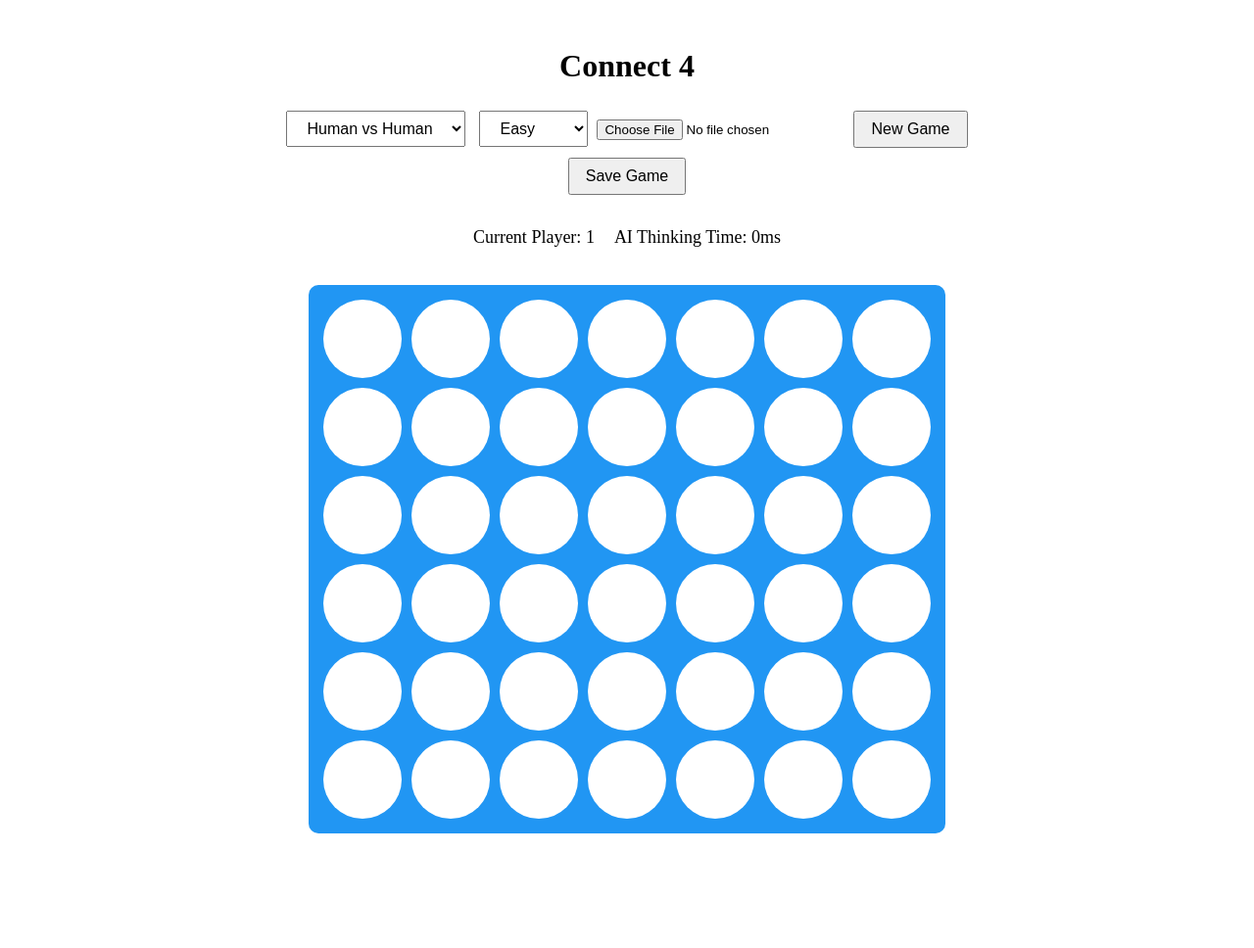
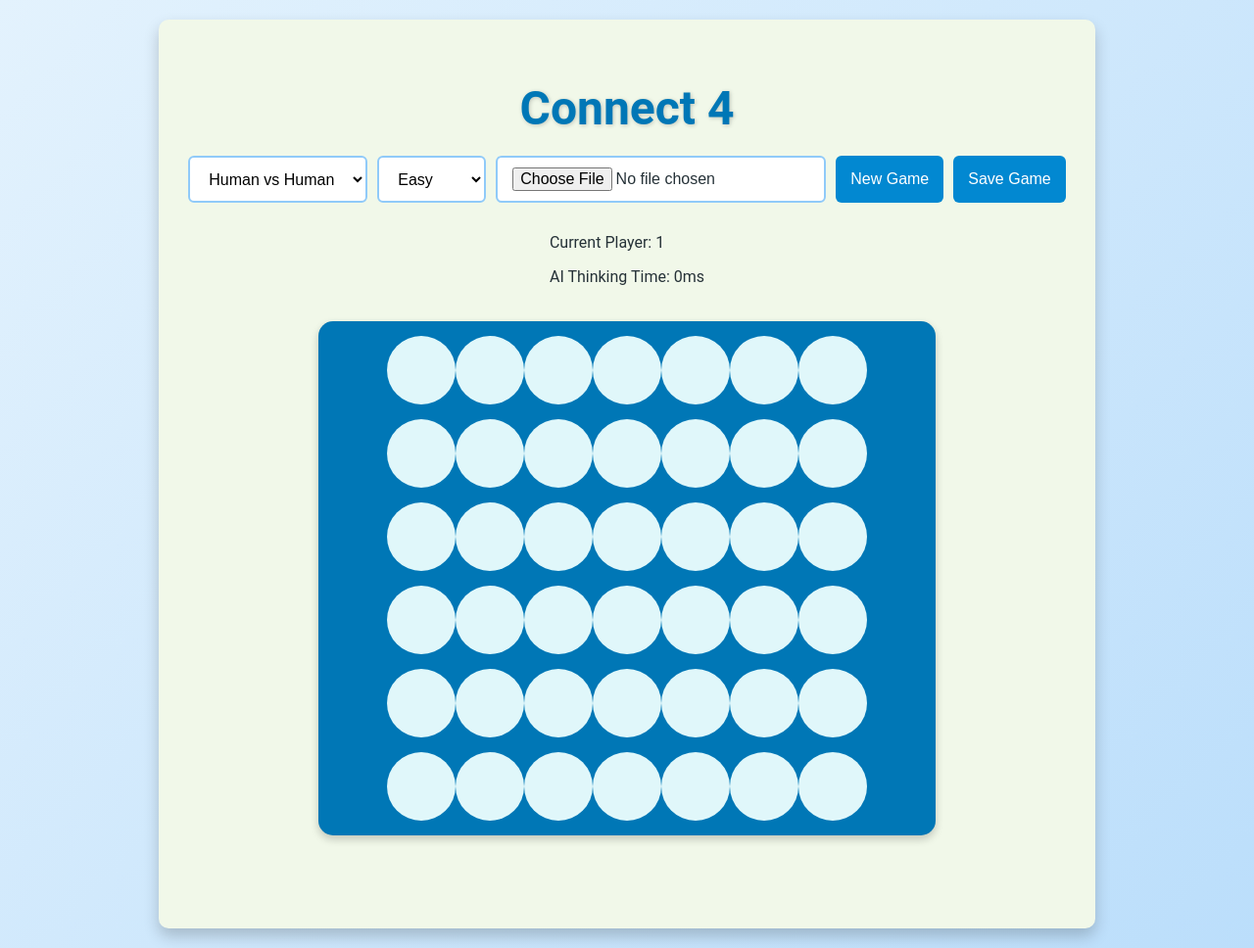
Before and after one commit to tmahir99/Vestacka, a Django app: template connect4/game/templates/game/index.html in a window 1280 px wide. Shown: the whole page at 98% size. Before the commit the page ends 851 px from the top, so only its background shows below. Run offline with Django 5.2, Linux system fonts and the light colour scheme; the template is opened without the code that fills it, so the values that code supplies are empty.

Commit message:
updated design

```diff
--- a/connect4/connect4/settings.py
+++ b/connect4/connect4/settings.py
@@ -25,11 +25,8 @@ SECRET_KEY = 'django-insecure-c+x)#d1kwefbw+1m&*iq0^q33-m_=uf1j(#d3x#2)*b_zkv&(a
 # SECURITY WARNING: don't run with debug turned on in production!
 DEBUG = True
 
-ALLOWED_HOSTS = ['127.0.0.1', 'localhost', 'connect3-1.onrender.com']
+ALLOWED_HOSTS = []
 
-CSRF_TRUSTED_ORIGINS = [
-    'https://connect3-1.onrender.com',
-]
 
 # Application definition
 
--- a/connect4/game/static/css/style.css
+++ b/connect4/game/static/css/style.css
@@ -1,52 +1,124 @@
 :root {
-    --cell-size: 80px;
-    --board-color: #2196F3;
-    --empty-cell: #fff;
-    --player1-color: #f44336;
-    --player2-color: #ffeb3b;
+    --cell-size: 70px;
+    --board-color: #0077b6;
+    --empty-cell: #e0f7fa;
+    --player1-color: #ff6f61;
+    --player2-color: #ffdd59;
+    --text-color: #263238;
+    --button-bg: #0288d1;
+    --button-hover-bg: #0277bd;
+    --button-text: #ffffff;
+    --container-bg: #f1f8e9;
+    --shadow-color: rgba(0, 0, 0, 0.2);
+}
+
+body {
+    font-family: 'Roboto', sans-serif;
+    background: linear-gradient(135deg, #e3f2fd, #bbdefb);
+    color: var(--text-color);
+    margin: 0;
+    padding: 0;
+    display: flex;
+    justify-content: center;
+    align-items: center;
+    min-height: 100vh;
 }
 
 .container {
-    max-width: 800px;
-    margin: 0 auto;
-    padding: 20px;
+    max-width: 1100px;
+    margin: 20px auto;
+    display: flex;
+    flex-direction: column;
+    padding: 30px;
+    background-color: var(--container-bg);
+    border-radius: 10px;
+    box-shadow: 0 8px 16px var(--shadow-color);
+    justify-content: center;
+    align-items: center;
+
+}
+
+h1 {
+    font-size: 3rem;
+    color: var(--board-color);
     text-align: center;
+    margin-bottom: 20px;
+    text-shadow: 1px 1px 4px var(--shadow-color);
 }
 
 .game-controls {
     margin-bottom: 20px;
+    display: flex;
+    flex-direction: column;
+    align-items: center;
+    gap: 15px;
 }
 
 .game-setup {
-    margin-bottom: 10px;
+    display: flex;
+    justify-content: center;
+    flex-wrap: wrap;
+    gap: 10px;
 }
 
 .game-setup select,
+.game-setup button,
+.game-setup input {
+    padding: 10px 15px;
+    font-size: 16px;
+    border: 2px solid #90caf9;
+    border-radius: 6px;
+    background: #ffffff;
+    outline: none;
+    transition: all 0.3s ease;
+}
+
 .game-setup button {
-    margin: 5px;
-    padding: 8px 16px;
-    font-size: 16px;
+    background-color: var(--button-bg);
+    color: var(--button-text);
+    border: none;
+    cursor: pointer;
+}
+
+.game-setup button:hover {
+    background-color: var(--button-hover-bg);
+    transform: translateY(-2px);
 }
 
 .game-board {
-    display: inline-block;
+    display: flex;
+    flex-wrap: wrap;
+    max-width: 600px;
+    gap: 15px;
+    background-color: var(--board-color);
+    padding: 15px;
+    border-radius: 15px;
+    justify-content: center;
+    box-shadow: 0 4px 8px var(--shadow-color);
+}
+/* .game-board {
+    display: grid;
+    grid-template-rows: repeat(6, var(--cell-size));
+    grid-template-columns: repeat(7, var(--cell-size));
     background-color: var(--board-color);
     padding: 10px;
     border-radius: 10px;
-}
-
-.board-row {
-    display: flex;
-}
-
+} */
 .cell {
     width: var(--cell-size);
     height: var(--cell-size);
-    margin: 5px;
+    background-color: var(--empty-cell);
     border-radius: 50%;
-    background-color: var(--empty-cell);
+    display: flex;
+    align-items: center;
+    justify-content: center;
     cursor: pointer;
-    transition: background-color 0.3s ease;
+    transition: transform 0.2s ease, box-shadow 0.2s ease;
+}
+
+.cell:hover {
+    transform: scale(1.1);
+    box-shadow: 0px 4px 12px var(--shadow-color);
 }
 
 .cell.player1 {
@@ -57,46 +129,31 @@
     background-color: var(--player2-color);
 }
 
-.cell:hover {
-    opacity: 0.8;
+.game-message {
+    text-align: center;
+    font-size: 1.8rem;
+    font-weight: bold;
+    margin-top: 25px;
+    color: var(--text-color);
+    min-height: 40px;
+    text-shadow: 1px 1px 2px var(--shadow-color);
 }
-
-.cell.disabled {
-    cursor: not-allowed;
+.board-row {
+    display: flex;
 }
-
-.game-message {
-    margin-top: 20px;
-    font-size: 24px;
-    font-weight: bold;
-    min-height: 40px;
-}
-
-.game-info {
-    display: flex;
-    justify-content: center;
-    gap: 20px;
-    margin: 10px 0;
-    font-size: 18px;
-}
-
-.thinking {
-    opacity: 0.5;
-    pointer-events: none;
-}
-
-@media (max-width: 600px) {
+@media (max-width: 768px) {
     :root {
         --cell-size: 50px;
     }
 
-    .container {
-        padding: 10px;
+    h1 {
+        font-size: 2.5rem;
     }
 
     .game-setup select,
-    .game-setup button {
+    .game-setup button,
+    .game-setup input {
         font-size: 14px;
-        padding: 6px 12px;
+        padding: 8px 12px;
     }
 }
--- a/pyzzle/pyzzle/settings.py
+++ b/pyzzle/pyzzle/settings.py
@@ -25,11 +25,8 @@ SECRET_KEY = 'django-insecure-smkd)(y42va&6qbz@!-h%a#tx(8w5c(zyix9_htvi5*1$t7_mw
 # SECURITY WARNING: don't run with debug turned on in production!
 DEBUG = True
 
-ALLOWED_HOSTS = ['127.0.0.1', 'localhost', 'vestacka.onrender.com']
+ALLOWED_HOSTS = []
 
-CSRF_TRUSTED_ORIGINS = [
-    'https://vestacka.onrender.com',
-]
 
 # Application definition
 
```
Also changed, not shown: pyzzle/puzzle/templates/puzzle/index.html (+68 -23 lines).
